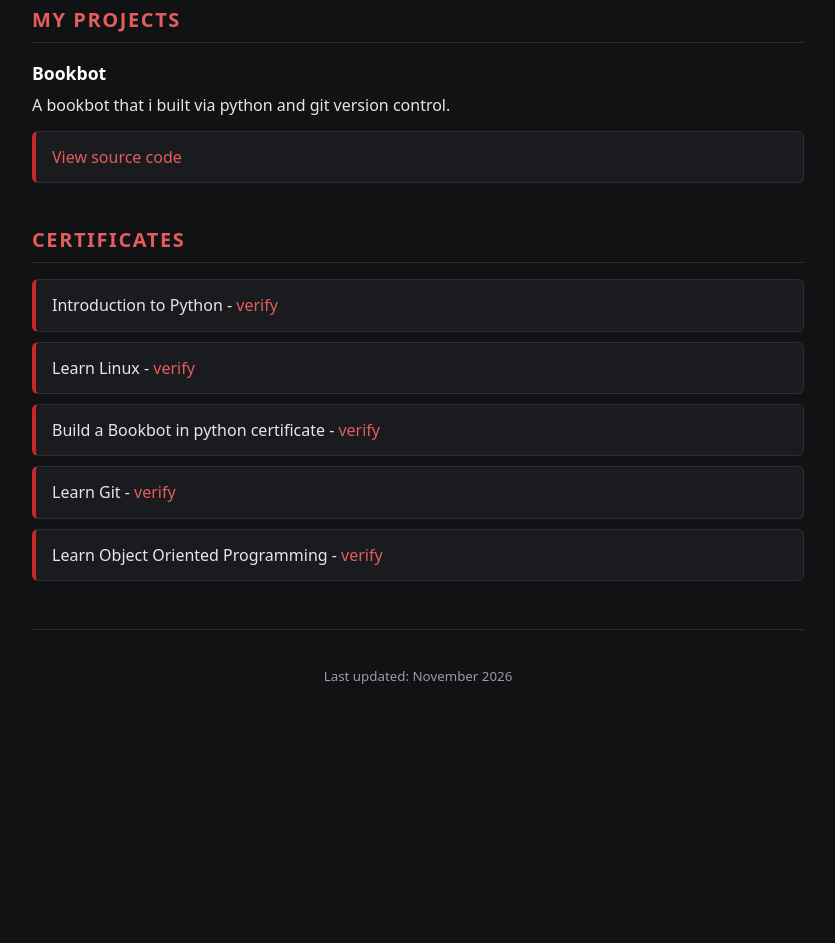
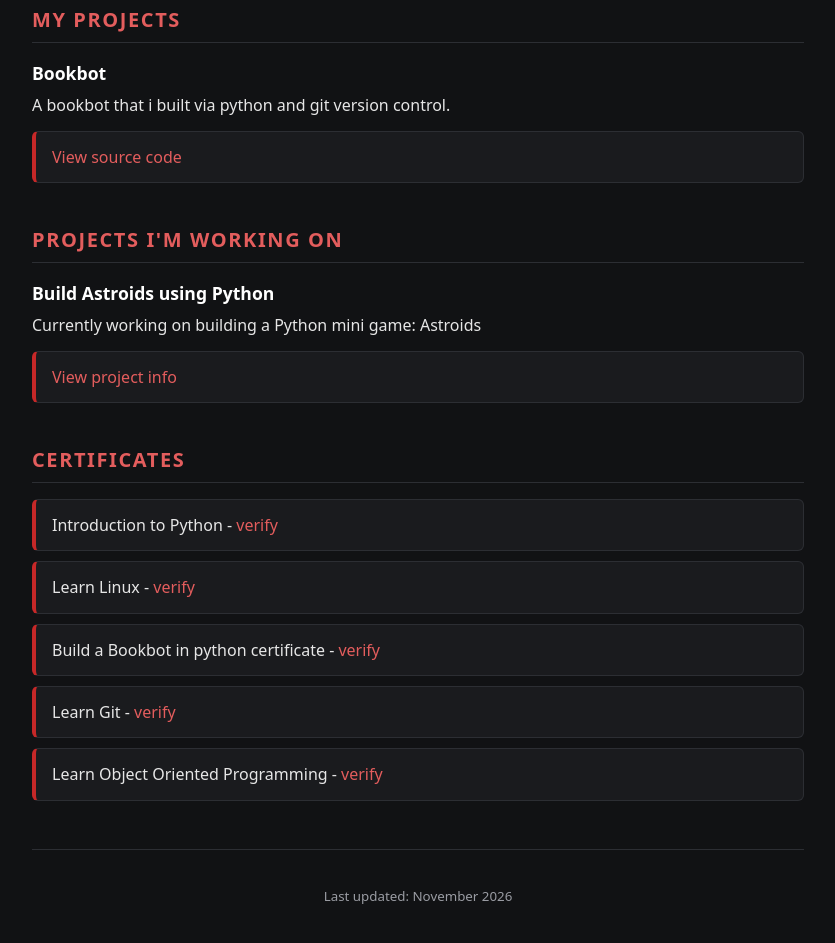
Before and after one commit to re-vik-sys/scott-lakkinen, a plain HTML site: page index.html in a window 1280 px wide. Shown: the part 425-1368 px from the top of the page, without its empty margins (222-1057 px from the left). Before the commit the page ends 1169 px from the top, so only its background shows below. Drawn offline with Linux system fonts and the light colour scheme.

Commit message:
added new project, to projects.

```diff
--- a/index.html
+++ b/index.html
@@ -137,6 +137,16 @@
   </section>
 
   <section>
+    <h2>Projects I'm working on</h2>
+    <h3>Build Astroids using Python</h3>
+    <p>Currently working on building a Python mini game: Astroids</p>
+    <ul>
+      <li><a href="https://www.boot.dev/courses/build-asteroids-python">View project info</a></li>
+    </ul>
+
+  </section>
+
+  <section>
     <h2>Certificates</h2>
     <ul>
       <li>Introduction to Python - <a href="bootdev_certificate_Intro_to_python.png">verify</a></li>
```
